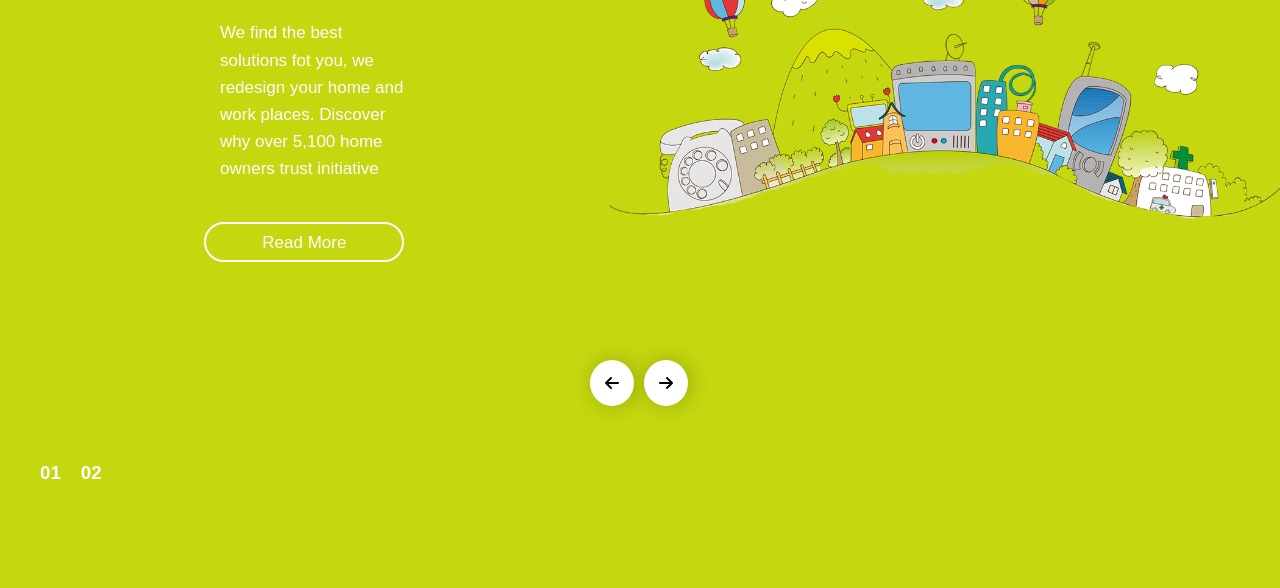
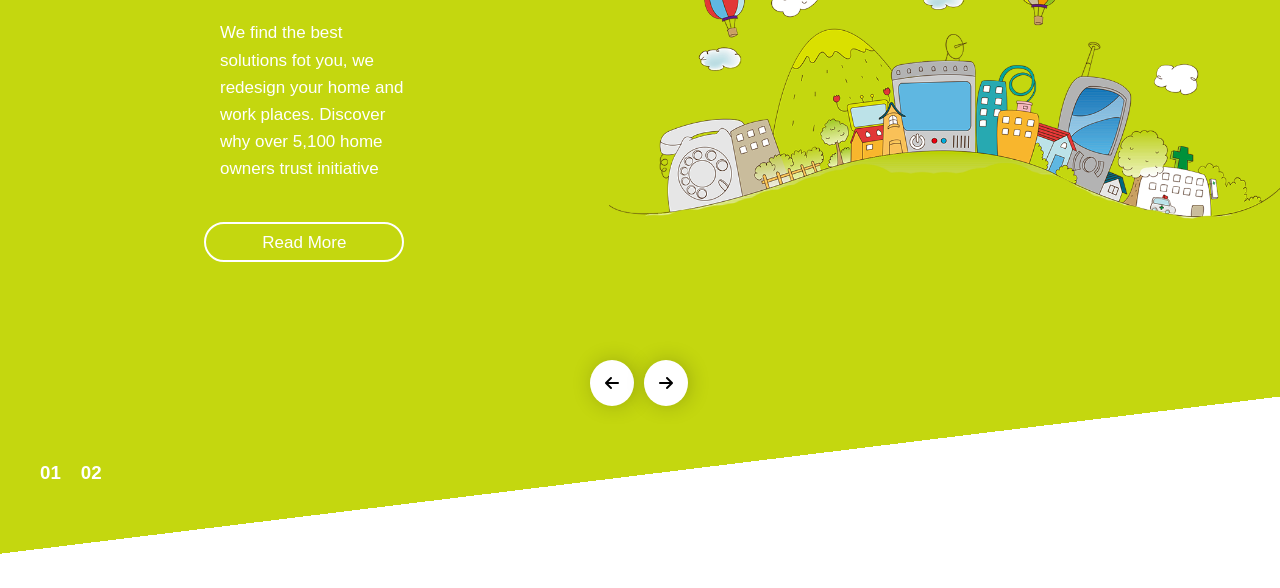
Before and after one commit to Omarjbair/Html-And-Css-Project-4, a plain HTML site: page index.html in a window 1280 px wide. Shown: the part 212-800 px from the top of the page. Drawn offline with Linux system fonts and the light colour scheme.

Commit message:
add new background

```diff
--- a/Css/style.css
+++ b/Css/style.css
@@ -7,7 +7,7 @@
 }
 
 .back-ground{
-    background-color: #c4d70f;
+    background-image: linear-gradient(173deg , #c4d70f 80%,white 20%);
     width: 100%;
     height: 100vh;
 }
```
Also changed, not shown: index.html (+0 -1 lines).
